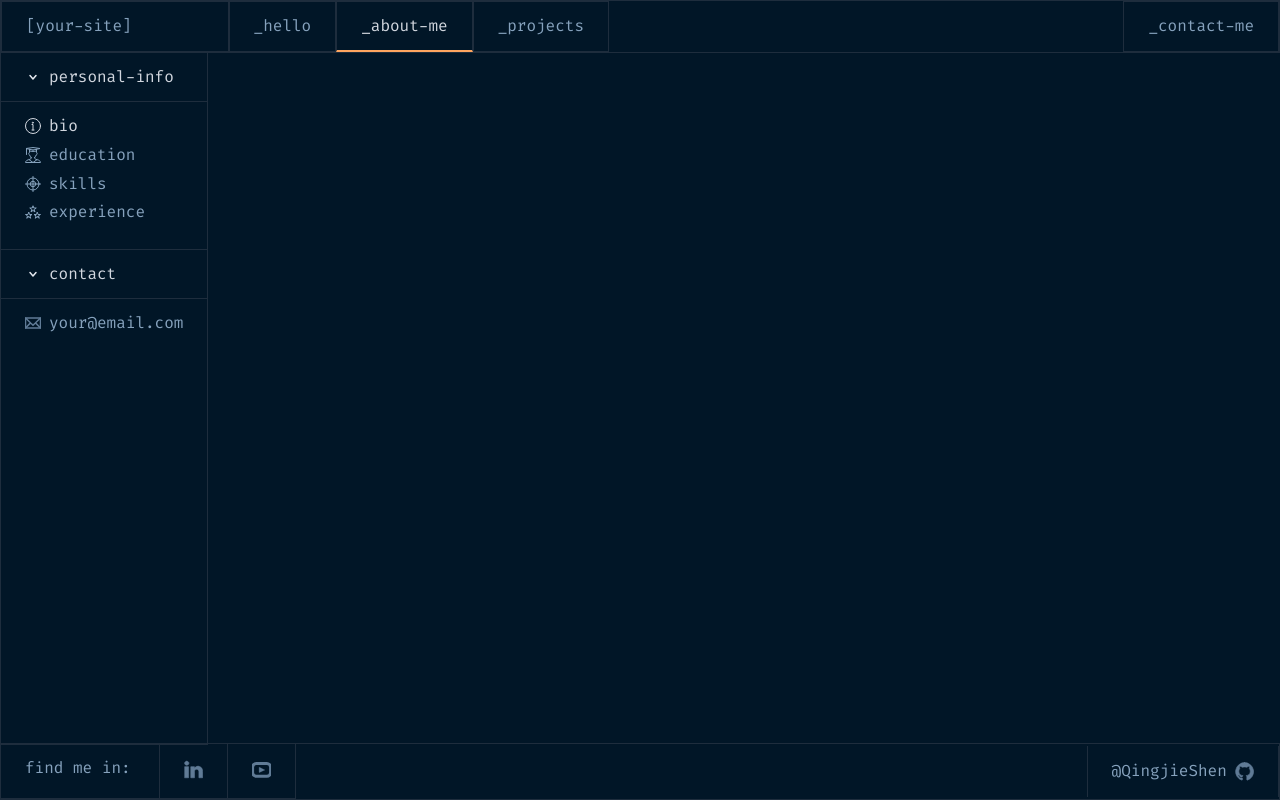
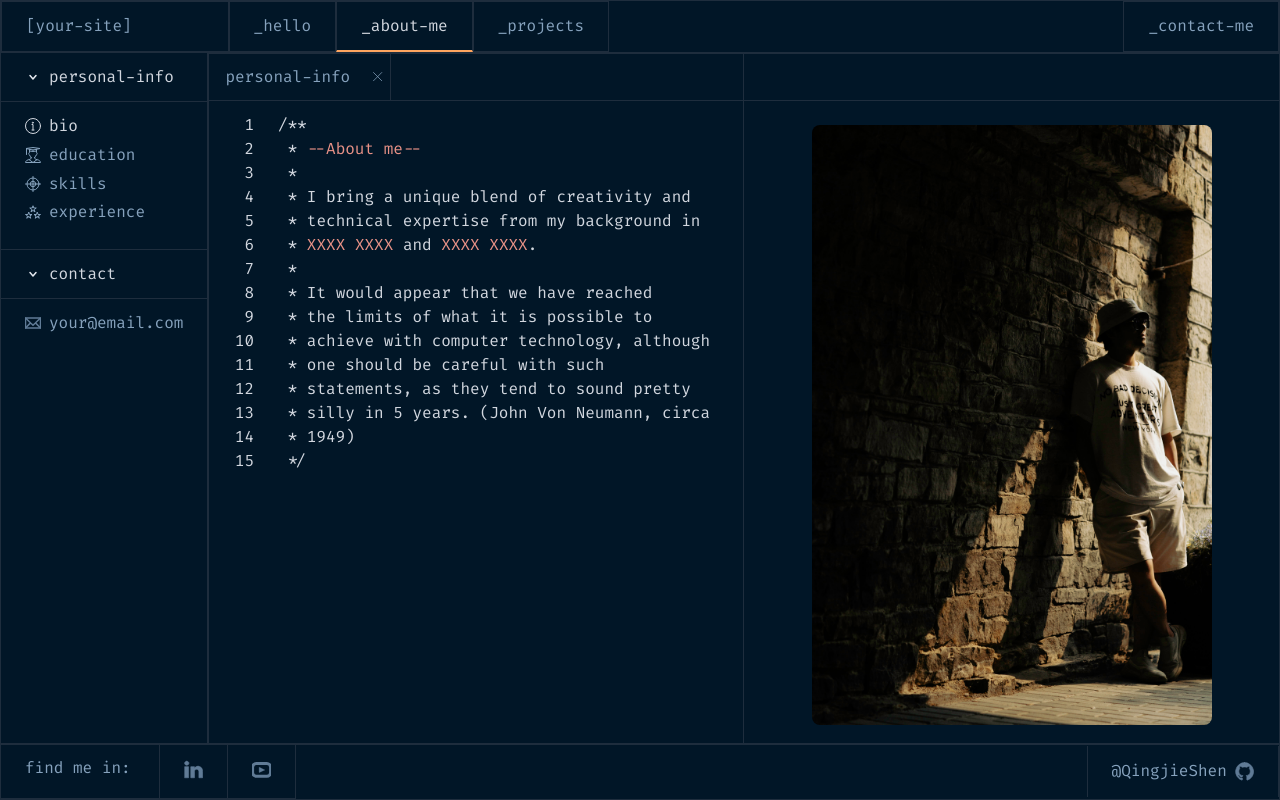
Before and after one commit to highgoal215/ai-portfolio, a React (Vite) app: page /about in a window 1280 px wide. Built offline with nearby package versions, Linux system fonts and the light colour scheme.

Commit message:
adds bio page content

```diff
--- a/css/about.css
+++ b/css/about.css
@@ -193,56 +193,14 @@
 }
 
 .bio-img-content {
-  box-sizing: border-box;
   padding: 1.5rem;
-  height: calc(100% - 3rem);
-  /* display: flex;
-  justify-content: center; */
-}
-
-.bio-img-content .img-frame {
-  box-sizing: border-box;
-  position: relative;
-  height: 100%;
   display: flex;
-  /* align-items: center; */
   justify-content: center;
 }
 
-.img-frame img {
-  position: absolute;
-  max-width: 100%;
-  max-height: 90%;
+.bio-img-content img {
+  width: min(100%, 400px);
   border-radius: 0.5rem;
-  transition: 0.5s;
-}
-
-.img-frame .cover {
-  z-index: 1;
-}
-
-.img-frame:hover .cover {
-  box-shadow: 0 35px 35px -5px rgba(255, 255, 255, 0.294);
-  transform: perspective(800px) rotateX(25deg);
-  filter: blur(1px) brightness(80%);
-}
-
-.img-frame .hero {
-  z-index: 2;
-  opacity: 0;
-}
-
-.img-frame:hover .hero {
-  opacity: 1;
-  transform: perspective(800px) translate3d(0, -25px, 50px);
-}
-
-.img-frame .text {
-  z-index: 3;
-}
-
-.img-frame:hover .text {
-  transform: perspective(800px) translate3d(0, -25px, 50px);
 }
 
 /* Video content part */
--- /dev/null
+++ b/css/modal-loading.css
@@ -0,0 +1,43 @@
+@keyframes loadingBTT {
+    from {
+        opacity: 0.2;
+        transform: translateY(20px);
+    }
+    to {
+        opacity: 1;
+        transform: translateY(0);
+    }
+}
+
+@keyframes loadingTTB {
+    from {
+        opacity: 0.2;
+        transform: translateY(-20px);
+    }
+    to {
+        opacity: 1;
+        transform: translateY(0);
+    }
+}
+
+@keyframes loadingLTR {
+    from {
+        opacity: 0.2;
+        transform: translateX(-20px);
+    }
+    to {
+        opacity: 1;
+        transform: translateY(0);
+    }
+}
+
+@keyframes loadingRTL {
+    from {
+        opacity: 0.2;
+        transform: translateX(20px);
+    }
+    to {
+        opacity: 1;
+        transform: translateY(0);
+    }
+}
--- a/src/App.tsx
+++ b/src/App.tsx
@@ -2,6 +2,7 @@ import './App.css'
 import Layout from './components/Layout'
 import Home from './components/Home/Home'
 import About from './components/About/About'
+import Bio from './components/About/Bio'
 import { BrowserRouter, Routes, Route } from 'react-router-dom'
 
 function App() {
@@ -13,7 +14,7 @@ function App() {
         <Route path='/' element={<Layout />}>
           <Route index element={<Home />} />
           <Route path='about' element={<About />}>
-
+            <Route index element={<Bio />} />
           </Route>
         </Route>
       </Routes>
--- /dev/null
+++ b/src/components/About/AutoIndexText.tsx
@@ -0,0 +1,118 @@
+import { useState, useRef, useEffect } from "react";
+
+interface AutoIndexTextProps {
+    text: string;
+    title: string;
+}
+
+export default function AutoIndexText({ text, title }: AutoIndexTextProps) {
+    const [formattedText, setFormattedText] = useState<string[]>([]);
+    const textRef = useRef<HTMLDivElement | null>(null);
+
+    // Measure the width of a given text with a specific font
+    function measureTextWidth(text: string, font: string): number {
+        const canvas = document.createElement('canvas');
+        const context = canvas.getContext('2d');
+        if (context) {
+            context.font = font;
+            return context.measureText(text).width;
+        }
+        return 0;
+    }
+
+    // Format the text into lines based on the container width
+    function formatText(text: string, font: string, containerWidth: number): string[] {
+        const paragraphs = text.split('\n\n'); // Split by paragraphs
+        const formattedLines: string[] = [];
+
+        paragraphs.forEach(paragraph => {
+            const words = paragraph.split(' '); // Split paragraph into words
+            let currentLine = '';
+
+            words.forEach(word => {
+                const newLine = currentLine ? `${currentLine} ${word}` : word;
+                const lineWidth = measureTextWidth(newLine, font);
+
+                if (lineWidth > containerWidth - 40) { // Adjust if needed
+                    if (currentLine) {
+                        formattedLines.push(currentLine.trim());
+                    }
+                    currentLine = word;
+                } else {
+                    currentLine = newLine;
+                }
+            });
+
+            if (currentLine) {
+                formattedLines.push(currentLine.trim());
+            }
+            // Add an empty line to represent the \n\n break
+            formattedLines.push('');
+        });
+
+        // Remove the last empty line if the text doesn't end with \n\n
+        if (formattedLines[formattedLines.length - 1] === '') {
+            formattedLines.pop();
+        }
+
+        return formattedLines;
+    };
+
+    // Process text with strong markers
+    function processTextWithStrongTags(lines: string[]): JSX.Element[] {
+        return lines.map((line, index) => {
+            const parts = line.split(/(\*\*.*?\*\*)/g);
+
+            return (
+                <div key={index} className="strong-text-wrapper">
+                    {parts.map((part, i) => {
+                        if (part.startsWith('**') && part.endsWith('**')) {
+                            return <strong key={i}>{part.slice(2, -2)}</strong>;
+                        }
+                        return <span key={i}>{part}</span>;
+                    })}
+                </div>
+            );
+        });
+    };
+
+    useEffect(() => {
+        function handleResize() {
+            if (textRef.current) {
+                const font = window.getComputedStyle(textRef.current).font;
+                const containerWidth = textRef.current.clientWidth;
+                const formattedLines = formatText(text, font, containerWidth);
+                setFormattedText(formattedLines);
+            }
+        }
+
+        handleResize();
+        window.addEventListener('resize', handleResize);
+        return () => window.removeEventListener('resize', handleResize);
+    }, [text]);
+
+    return (
+        <div className="bio-content">
+            <div className="text-lines">
+                <p>
+                    <span className="index">1</span>
+                    <span className="text" ref={textRef}>/**</span>
+                </p>
+                <p>
+                    <span className="index">2</span>
+                    <span className="text">&nbsp;*&nbsp;<span className="title">{title}</span></span>
+                </p>
+                {processTextWithStrongTags(formattedText).map((line, index) => (
+                    <div key={index} className="line">
+                        <span className="index">{index + 3}</span>
+                        <div className="text">&nbsp;*&nbsp;{line}</div>
+                    </div>
+                ))}
+                <p>
+                    <span className="index">{formattedText.length + 3}</span>
+                    <span className="text">&nbsp;*/</span>
+                </p>
+            </div>
+        </div>
+    );
+}
--- /dev/null
+++ b/src/components/About/Bio.tsx
@@ -0,0 +1,35 @@
+import CloseIcon from "../LogoComponents/CloseIcon";
+import AutoIndexText from "./AutoIndexText";
+import ModalLoadingAnimation from "./ModalLoadingAnimation";
+import heroImg from "../../../public/hero.jpg";
+
+export default function Bio() {
+    const introduction = `
+
+    I bring a unique blend of creativity and technical expertise from my background in **XXXX** **XXXX** and **XXXX** **XXXX**.
+
+
+    It would appear that we have reached the limits of what it is possible to achieve with computer technology, although one should be careful with such statements, as they tend to sound pretty silly in 5 years. (John Von Neumann, circa 1949)`;
+
+    return (
+        <div className="bio-wrapper">
+            <div className="bio-text">
+                <div className="bio-sub-title">
+                    <p>personal-info <CloseIcon color={"var(--text-gray)"} /></p>
+                </div>
+                <div className="bio-content">
+                    <ModalLoadingAnimation duration="0.5s" direction="loadingBTT">
+                        <AutoIndexText text={introduction} title={"--About me--"} />
+                    </ModalLoadingAnimation>
+                </div>
+            </div>
+            <div className="bio-img">
+                <div className="bio-sub-title">
+                </div>
+                <div className="bio-img-content">
+                    <img src={heroImg} alt="Hero image"/>
+                </div>
+            </div>
+        </div>
+    );
+}
--- /dev/null
+++ b/src/components/About/ModalLoadingAnimation.tsx
@@ -0,0 +1,21 @@
+import React from 'react';
+import "../../../css/modal-loading.css";
+
+interface ModalLoadingAnimationProps {
+    children: React.ReactNode;
+    duration: string; // e.g., '2s', '1.5s'
+    direction: string; // 'loadingBTT', 'loadingTTB', 'loadingLTR', 'loadingRTL'
+}
+
+export default function ModalLoadingAnimation({ children, duration, direction }: ModalLoadingAnimationProps) {
+
+    const style: React.CSSProperties = {
+        animation: `${direction} ${duration} ease 1`
+    };
+
+    return (
+        <div className="modal-loading-animation-container" style={style}>
+            {children}
+        </div>
+    );
+}
--- /dev/null
+++ b/src/components/LogoComponents/CloseIcon.tsx
@@ -0,0 +1,29 @@
+export default function CloseIcon({color}: {color: string}) {
+    return (
+        <svg
+            aria-describedby="desc"
+            aria-labelledby="title"
+            role="img"
+            viewBox="0 0 64 64"
+            xmlns="http://www.w3.org/2000/svg"
+            xmlnsXlink="http://www.w3.org/1999/xlink"
+        >
+            <title>
+            Close
+            </title>
+            <desc>
+            A line styled icon from Orion Icon Library.
+            </desc>
+            <path
+            d="M41.999 20.002l-22 22m22 0L20 20"
+            data-name="layer1"
+            fill={color}
+            stroke={color}
+            strokeLinecap="round"
+            strokeLinejoin="round"
+            strokeMiterlimit="10"
+            strokeWidth={2}
+            />
+        </svg>
+    )
+  }
```
Also changed, not shown: public/hero.jpg (added).
